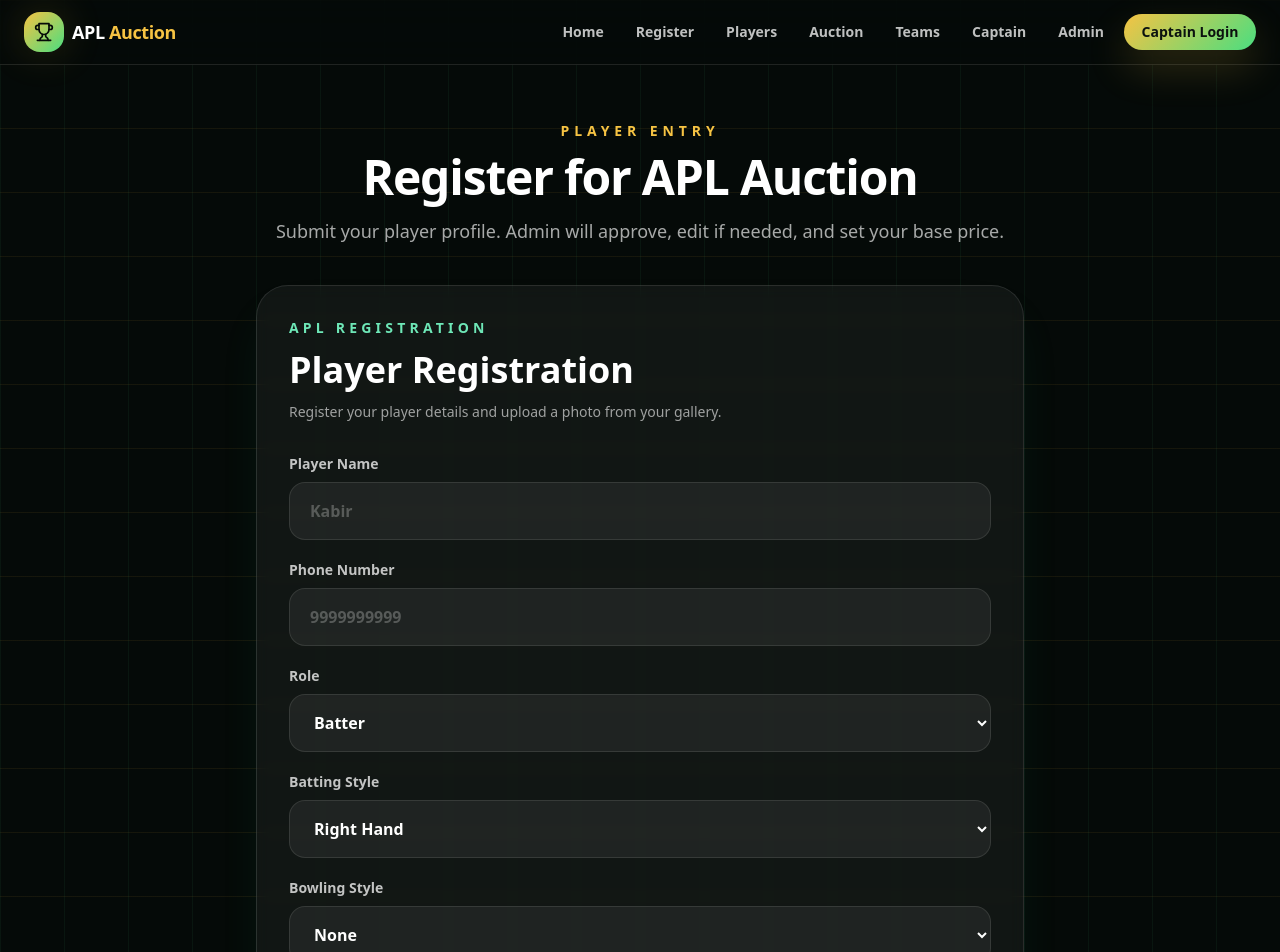
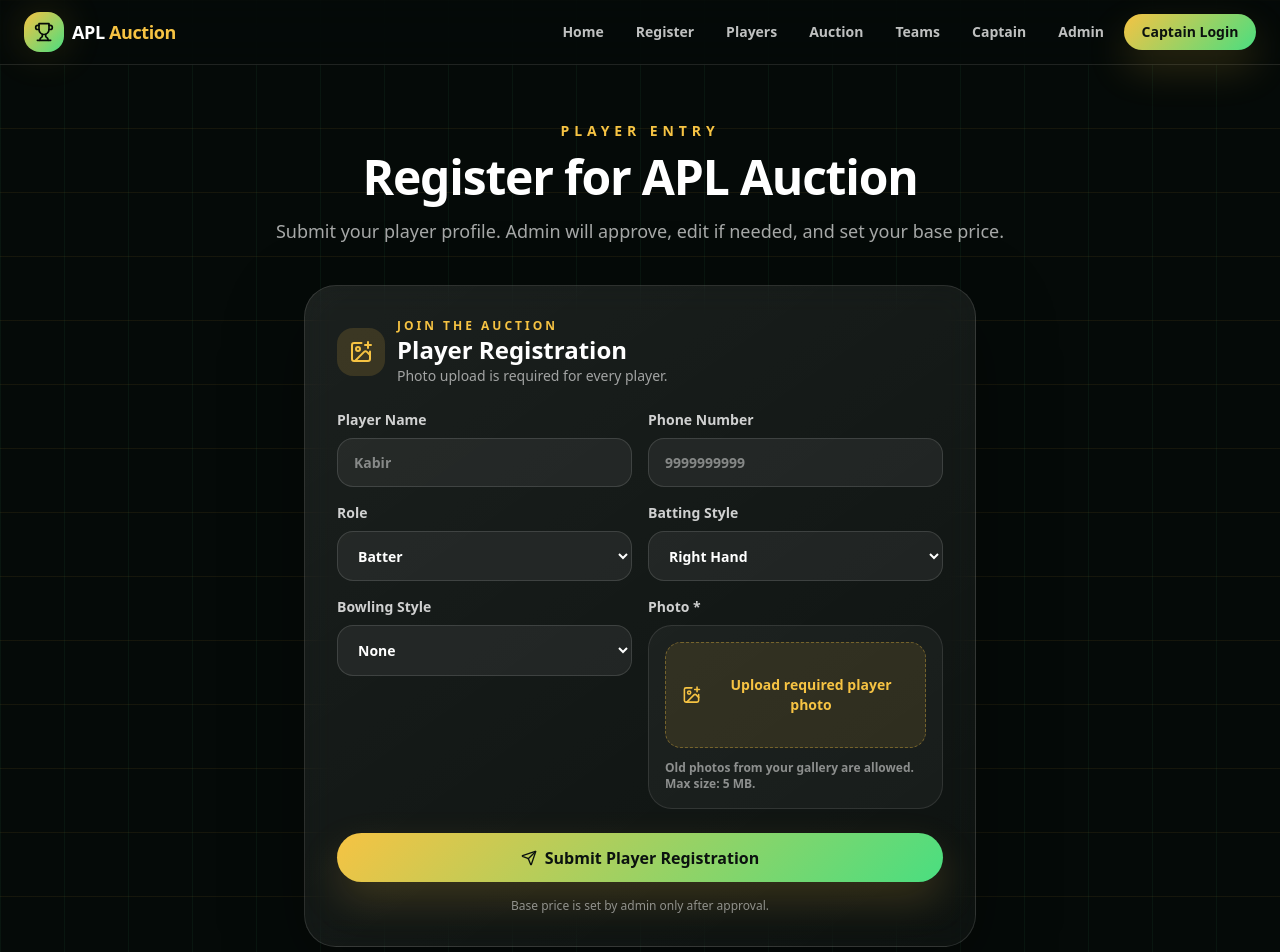
Before and after one commit to MohammedNoorDehalvi/Namee, a Next.js app: page /player-registration in a window 1280 px wide. Shown: the top 952 px of the page. Built offline with nearby package versions, Linux system fonts and the light colour scheme.

Commit message:
Make player photo required

```diff
--- a/app/api/players/register/route.ts
+++ b/app/api/players/register/route.ts
@@ -1,5 +1,6 @@
 import { NextResponse } from "next/server";
 import { z } from "zod";
+
 import { cleanPhoneInput, jsonError } from "@/lib/auction-server";
 import { isValidPhoneNumber } from "@/lib/auction-utils";
 import { createSupabaseAdmin } from "@/lib/supabase/admin";
@@ -7,7 +8,7 @@ import { createSupabaseAdmin } from "@/lib/supabase/admin";
 export const runtime = "nodejs";
 
 const PLAYER_PHOTO_BUCKET = "player-photos";
-const MAX_PHOTO_SIZE_BYTES = 2 * 1024 * 1024;
+const MAX_PHOTO_SIZE_BYTES = 5 * 1024 * 1024;
 
 const schema = z.object({
   name: z.string().trim().min(2, "Player name is required."),
@@ -15,22 +16,24 @@ const schema = z.object({
   role: z.enum(["Batter", "Bowler", "All-rounder", "Wicketkeeper"]),
   batting_style: z.enum(["Right Hand", "Left Hand"]),
   bowling_style: z.enum(["Fast", "Medium", "Spin", "None"]),
-  photo_url: z.string().url().nullable().optional(),
 });
 
 type PlayerRegistrationInput = z.infer<typeof schema>;
 
 function fileExtension(file: File) {
   const byName = file.name.split(".").pop()?.toLowerCase();
+
   if (byName && /^[a-z0-9]+$/.test(byName)) return byName;
   if (file.type === "image/png") return "png";
   if (file.type === "image/webp") return "webp";
   if (file.type === "image/gif") return "gif";
+
   return "jpg";
 }
 
 function isStorageBucketMissing(message: string) {
   const safeMessage = message.toLowerCase();
+
   return safeMessage.includes("bucket") && (safeMessage.includes("not found") || safeMessage.includes("does not exist"));
 }
 
@@ -42,20 +45,23 @@ async function ensurePhotoBucket(supabase: ReturnType<typeof createSupabaseAdmin
   });
 
   const safeMessage = error?.message.toLowerCase() || "";
+
   if (error && !safeMessage.includes("already exists") && !safeMessage.includes("already exist")) {
     throw new Error(error.message);
   }
 }
 
-async function uploadPlayerPhoto(supabase: ReturnType<typeof createSupabaseAdmin>, photo: File | null) {
-  if (!photo || photo.size === 0) return null;
+async function uploadPlayerPhoto(supabase: ReturnType<typeof createSupabaseAdmin>, photo: File) {
+  if (!photo || photo.size === 0) {
+    throw new Error("Player photo is required.");
+  }
 
   if (!photo.type.startsWith("image/")) {
     throw new Error("Please upload an image file only.");
   }
 
   if (photo.size > MAX_PHOTO_SIZE_BYTES) {
-    throw new Error("Photo is too large. Upload an image under 2 MB.");
+    throw new Error("Photo is too large. Upload an image under 5 MB.");
   }
 
   const ext = fileExtension(photo);
@@ -70,6 +76,7 @@ async function uploadPlayerPhoto(supabase: ReturnType<typeof createSupabaseAdmin
 
   if (upload.error && isStorageBucketMissing(upload.error.message)) {
     await ensurePhotoBucket(supabase);
+
     upload = await supabase.storage.from(PLAYER_PHOTO_BUCKET).upload(path, buffer, {
       contentType: photo.type || "image/jpeg",
       cacheControl: "3600",
@@ -82,13 +89,17 @@ async function uploadPlayerPhoto(supabase: ReturnType<typeof createSupabaseAdmin
   }
 
   const { data } = supabase.storage.from(PLAYER_PHOTO_BUCKET).getPublicUrl(path);
+
   return data.publicUrl;
 }
 
 async function parseRegistrationRequest(request: Request) {
   const contentType = request.headers.get("content-type") || "";
 
-  if (contentType.includes("multipart/form-data")) {
+  if (!contentType.includes("multipart/form-data")) {
+    throw new Error("Player photo is required. Please submit the form with a photo.");
+  }
+
   const formData = await request.formData();
   const photo = formData.get("photo");
 
@@ -104,9 +115,6 @@ async function parseRegistrationRequest(request: Request) {
   };
 }
 
-  return { data: await request.json(), photo: null };
-}
-
 function removedLimitMessage(message: string) {
   return message.toLowerCase().includes("already registered 2") || message.toLowerCase().includes("phone number has already registered");
 }
@@ -120,7 +128,12 @@ export async function POST(request: Request) {
       return jsonError(parsed.error.issues[0]?.message || "Invalid registration details.");
     }
 
+    if (!photo || photo.size === 0) {
+      return jsonError("Player photo is required. Please upload a photo.", 400);
+    }
+
     const phone = cleanPhoneInput(parsed.data.phone);
+
     if (!isValidPhoneNumber(phone)) {
       return jsonError("Enter a valid phone number.");
     }
@@ -129,8 +142,6 @@ export async function POST(request: Request) {
     const photoUrl = await uploadPlayerPhoto(supabase, photo);
     const payload: PlayerRegistrationInput = parsed.data;
 
-    // No registration rate limit / no max-2-phone-number check here.
-    // Phone is only normalized and validated.
     const { error } = await supabase.from("players").insert({
       name: payload.name,
       phone,
@@ -138,7 +149,7 @@ export async function POST(request: Request) {
       role: payload.role,
       batting_style: payload.batting_style,
       bowling_style: payload.bowling_style,
-      photo_url: photoUrl || payload.photo_url || null,
+      photo_url: photoUrl,
       approval_status: "Pending",
       status: "Available",
       auction_status: "PENDING",
@@ -150,6 +161,7 @@ export async function POST(request: Request) {
       if (removedLimitMessage(error.message)) {
         return jsonError("Old database phone limit is still active. Run supabase/remove_phone_limit.sql once in Supabase SQL Editor.", 400);
       }
+
       return jsonError(error.message, 400);
     }
 
--- a/components/forms/PlayerRegistrationForm.tsx
+++ b/components/forms/PlayerRegistrationForm.tsx
@@ -1,234 +1,228 @@
 "use client";
 
-import { useMemo, useRef, useState } from "react";
-import { ImagePlus, Send, X } from "lucide-react";
-import { battingStyles, bowlingStyles, playerRoles } from "@/lib/constants";
-import { normalizePhoneNumber } from "@/lib/auction-utils";
-import { compressImageFile, fileSizeLabel } from "@/lib/image-client";
-import { toast } from "@/components/ui/AppToaster";
+import { useRef, useState } from 'react';
+import { ImagePlus, Send, X } from 'lucide-react';
+
+import { battingStyles, bowlingStyles, playerRoles } from '@/lib/constants';
+import { normalizePhoneNumber } from '@/lib/auction-utils';
+import { toast } from '@/components/ui/AppToaster';
+
+const initialForm = {
+  name: '',
+  phone: '',
+  role: 'Batter',
+  batting_style: 'Right Hand',
+  bowling_style: 'None',
+};
 
 export function PlayerRegistrationForm() {
-  const fileInputRef = useRef<HTMLInputElement | null>(null);
-  const [form, setForm] = useState({
-    name: "",
-    phone: "",
-    role: "Batter",
-    batting_style: "Right Hand",
-    bowling_style: "None",
-  });
+  const [form, setForm] = useState(initialForm);
   const [file, setFile] = useState<File | null>(null);
+  const [preview, setPreview] = useState<string | null>(null);
   const [loading, setLoading] = useState(false);
-
-  const previewUrl = useMemo(() => {
-    if (!file) return null;
-    return URL.createObjectURL(file);
-  }, [file]);
+  const fileRef = useRef<HTMLInputElement | null>(null);
 
   function update(key: string, value: string) {
     setForm((old) => ({ ...old, [key]: value }));
   }
 
-  async function choosePhoto(selected: File | null) {
-    if (!selected) {
-      setFile(null);
-      return;
+  function onFileChange(nextFile: File | null) {
+    setFile(nextFile);
+
+    if (preview) {
+      URL.revokeObjectURL(preview);
     }
 
-    try {
-      const compressed = await compressImageFile(selected, { maxDimension: 900, maxSizeBytes: 900 * 1024, quality: 0.78 });
-      setFile(compressed);
-      if (compressed.size < selected.size) {
-        toast(`Photo optimized: ${fileSizeLabel(compressed.size)}`);
+    if (nextFile) {
+      setPreview(URL.createObjectURL(nextFile));
+    } else {
+      setPreview(null);
     }
-    } catch (err) {
-      toast(err instanceof Error ? err.message : "Could not use this photo.");
-      setFile(null);
-      if (fileInputRef.current) fileInputRef.current.value = "";
+  }
+
+  function removePhoto() {
+    onFileChange(null);
+    if (fileRef.current) {
+      fileRef.current.value = '';
     }
   }
 
   async function onSubmit(e: React.FormEvent) {
     e.preventDefault();
-    if (loading) return;
+
+    if (!file) {
+      toast('Player photo is required. Please upload a photo from gallery.');
+      fileRef.current?.click();
+      return;
+    }
+
+    if (!file.type.startsWith('image/')) {
+      toast('Please upload an image file only.');
+      return;
+    }
+
+    if (file.size > 5 * 1024 * 1024) {
+      toast('Photo is too large. Upload an image under 5 MB.');
+      return;
+    }
 
     setLoading(true);
+
     try {
       const body = new FormData();
-      body.append("name", form.name.trim());
-      body.append("phone", normalizePhoneNumber(form.phone));
-      body.append("role", form.role);
-      body.append("batting_style", form.batting_style);
-      body.append("bowling_style", form.bowling_style);
-      if (file) body.append("photo", file);
+      body.set('name', form.name.trim());
+      body.set('phone', normalizePhoneNumber(form.phone));
+      body.set('role', form.role);
+      body.set('batting_style', form.batting_style);
+      body.set('bowling_style', form.bowling_style);
+      body.set('photo', file);
 
-      const res = await fetch("/api/players/register", {
-        method: "POST",
+      const res = await fetch('/api/players/register', {
+        method: 'POST',
         body,
       });
 
       const json = await res.json().catch(() => ({}));
-      if (!res.ok) throw new Error(json.error || "Registration failed");
 
-      toast("Player registered. Waiting for admin approval.");
-      setForm({
-        name: "",
-        phone: "",
-        role: "Batter",
-        batting_style: "Right Hand",
-        bowling_style: "None",
-      });
-      setFile(null);
-      if (fileInputRef.current) fileInputRef.current.value = "";
+      if (!res.ok) throw new Error(json.error || 'Registration failed');
+
+      toast('Player registered. Waiting for admin approval.');
+      setForm(initialForm);
+      removePhoto();
     } catch (err) {
-      toast(err instanceof Error ? err.message : "Registration failed");
+      toast(err instanceof Error ? err.message : 'Registration failed');
     } finally {
       setLoading(false);
     }
   }
 
   return (
-    <form onSubmit={onSubmit} className="mx-auto max-w-3xl rounded-[2rem] border border-white/10 bg-white/[0.05] p-6 shadow-2xl shadow-emerald-500/10 backdrop-blur md:p-8">
-      <div className="mb-8">
-        <p className="text-sm font-semibold uppercase tracking-[0.3em] text-emerald-300">APL Registration</p>
-        <h2 className="mt-3 text-3xl font-black text-white md:text-4xl">Player Registration</h2>
-        <p className="mt-3 text-sm text-white/60">Register your player details and upload a photo from your gallery.</p>
+    <form onSubmit={onSubmit} className="glass-card mx-auto max-w-2xl rounded-[2rem] p-6 sm:p-8">
+      <div className="mb-6 flex items-center gap-3">
+        <div className="rounded-2xl bg-apl-gold/15 p-3 text-apl-gold">
+          <ImagePlus className="h-6 w-6" />
         </div>
 
-      <div className="grid gap-5">
+        <div>
+          <p className="text-xs font-black uppercase tracking-[0.25em] text-apl-gold">Join the auction</p>
+          <h1 className="text-2xl font-black">Player Registration</h1>
+          <p className="text-sm text-white/60">Photo upload is required for every player.</p>
+        </div>
+      </div>
+
+      <div className="grid gap-4 sm:grid-cols-2">
         <Field label="Player Name">
           <input
+            className="input"
             value={form.name}
-            onChange={(e) => update("name", e.target.value)}
+            onChange={(e) => update('name', e.target.value)}
             placeholder="Kabir"
             required
-            className="w-full rounded-2xl border border-white/10 bg-white/[0.06] px-5 py-4 text-base font-semibold text-white outline-none transition placeholder:text-white/25 focus:border-emerald-300/70 focus:bg-white/[0.09]"
           />
         </Field>
 
         <Field label="Phone Number">
           <input
+            className="input"
             value={form.phone}
-            onChange={(e) => update("phone", e.target.value)}
+            onChange={(e) => update('phone', e.target.value)}
             inputMode="tel"
             placeholder="9999999999"
             required
-            className="w-full rounded-2xl border border-white/10 bg-white/[0.06] px-5 py-4 text-base font-semibold text-white outline-none transition placeholder:text-white/25 focus:border-emerald-300/70 focus:bg-white/[0.09]"
           />
         </Field>
 
         <Field label="Role">
-          <select
-            value={form.role}
-            onChange={(e) => update("role", e.target.value)}
-            className="w-full rounded-2xl border border-white/10 bg-white/[0.06] px-5 py-4 text-base font-semibold text-white outline-none transition focus:border-emerald-300/70 focus:bg-white/[0.09]"
-          >
+          <select className="input" value={form.role} onChange={(e) => update('role', e.target.value)}>
             {playerRoles.map((role) => (
-              <option key={role} value={role} className="bg-slate-950 text-white">
-                {role}
-              </option>
+              <option key={role}>{role}</option>
             ))}
           </select>
         </Field>
 
         <Field label="Batting Style">
-          <select
-            value={form.batting_style}
-            onChange={(e) => update("batting_style", e.target.value)}
-            className="w-full rounded-2xl border border-white/10 bg-white/[0.06] px-5 py-4 text-base font-semibold text-white outline-none transition focus:border-emerald-300/70 focus:bg-white/[0.09]"
-          >
+          <select className="input" value={form.batting_style} onChange={(e) => update('batting_style', e.target.value)}>
             {battingStyles.map((style) => (
-              <option key={style} value={style} className="bg-slate-950 text-white">
-                {style}
-              </option>
+              <option key={style}>{style}</option>
             ))}
           </select>
         </Field>
 
         <Field label="Bowling Style">
-          <select
-            value={form.bowling_style}
-            onChange={(e) => update("bowling_style", e.target.value)}
-            className="w-full rounded-2xl border border-white/10 bg-white/[0.06] px-5 py-4 text-base font-semibold text-white outline-none transition focus:border-emerald-300/70 focus:bg-white/[0.09]"
-          >
+          <select className="input" value={form.bowling_style} onChange={(e) => update('bowling_style', e.target.value)}>
             {bowlingStyles.map((style) => (
-              <option key={style} value={style} className="bg-slate-950 text-white">
-                {style}
-              </option>
+              <option key={style}>{style}</option>
             ))}
           </select>
         </Field>
 
-        <Field label="Photo">
-          <div className="rounded-2xl border border-dashed border-white/15 bg-white/[0.04] p-4">
-            <input
-              ref={fileInputRef}
-              type="file"
-              accept="image/*"
-              className="hidden"
-              onChange={(e) => void choosePhoto(e.target.files?.[0] || null)}
+        <Field label="Photo *">
+          <div className="rounded-3xl border border-white/10 bg-white/[0.04] p-4">
+            {preview ? (
+              <div className="flex items-center gap-4">
+                <img
+                  src={preview}
+                  alt="Selected player"
+                  className="h-24 w-24 rounded-2xl border border-white/10 object-cover"
                 />
 
-            {previewUrl ? (
-              <div className="flex flex-col gap-4 sm:flex-row sm:items-center">
-                {/* eslint-disable-next-line @next/next/no-img-element */}
-                <img src={previewUrl} alt="Selected player" className="h-28 w-28 rounded-2xl object-cover ring-1 ring-white/10" />
                 <div className="min-w-0 flex-1">
-                  <p className="truncate text-sm font-bold text-white">{file?.name}</p>
-                  <p className="mt-1 text-xs text-white/50">Gallery photo selected • {file ? fileSizeLabel(file.size) : ""}</p>
-                  <div className="mt-4 flex flex-wrap gap-2">
+                  <p className="truncate font-bold text-white">{file?.name}</p>
+                  <p className="mt-1 text-xs text-white/50">Gallery photo selected</p>
                   <button
                     type="button"
-                      onClick={() => fileInputRef.current?.click()}
-                      className="rounded-full border border-white/10 bg-white/[0.07] px-4 py-2 text-xs font-bold text-white transition hover:bg-white/[0.12]"
+                    onClick={removePhoto}
+                    className="mt-3 inline-flex items-center gap-2 rounded-full border border-red-300/25 bg-red-400/10 px-4 py-2 text-sm font-black text-red-200"
                   >
-                      Change Photo
-                    </button>
-                    <button
-                      type="button"
-                      onClick={() => {
-                        setFile(null);
-                        if (fileInputRef.current) fileInputRef.current.value = "";
-                      }}
-                      className="inline-flex items-center gap-2 rounded-full border border-red-400/20 bg-red-500/10 px-4 py-2 text-xs font-bold text-red-200 transition hover:bg-red-500/20"
-                    >
-                      <X className="h-3.5 w-3.5" /> Remove
+                    <X size={16} /> Remove
                   </button>
                 </div>
               </div>
-              </div>
             ) : (
-              <button
-                type="button"
-                onClick={() => fileInputRef.current?.click()}
-                className="flex w-full flex-col items-center justify-center rounded-2xl bg-black/20 px-5 py-8 text-center transition hover:bg-black/30"
-              >
-                <ImagePlus className="h-9 w-9 text-emerald-300" />
-                <span className="mt-3 text-base font-extrabold text-white">Choose Photo From Gallery</span>
-                <span className="mt-1 text-xs text-white/45">JPG, PNG, WEBP or GIF. Large photos are optimized before upload.</span>
-              </button>
+              <label className="flex cursor-pointer items-center justify-center gap-3 rounded-2xl border border-dashed border-apl-gold/35 bg-apl-gold/10 px-4 py-8 text-center font-black text-apl-gold">
+                <ImagePlus size={20} />
+                Upload required player photo
+                <input
+                  ref={fileRef}
+                  className="hidden"
+                  type="file"
+                  accept="image/*"
+                  required
+                  onChange={(e) => onFileChange(e.target.files?.[0] || null)}
+                />
+              </label>
             )}
+
+            {preview && (
+              <input
+                ref={fileRef}
+                className="hidden"
+                type="file"
+                accept="image/*"
+                required
+                onChange={(e) => onFileChange(e.target.files?.[0] || null)}
+              />
+            )}
+
+            <p className="mt-3 text-xs text-white/50">Old photos from your gallery are allowed. Max size: 5 MB.</p>
           </div>
         </Field>
       </div>
 
-      <button
-        type="submit"
-        disabled={loading}
-        className="mt-8 inline-flex w-full items-center justify-center gap-3 rounded-full bg-gradient-to-r from-yellow-300 via-lime-300 to-emerald-400 px-6 py-4 text-base font-black text-slate-950 shadow-xl shadow-emerald-500/20 transition hover:scale-[1.01] disabled:cursor-not-allowed disabled:opacity-60"
-      >
-        <Send className="h-5 w-5" />
-        {loading ? "Submitting..." : "Submit Player Registration"}
+      <button disabled={loading} className="btn-primary mt-6 w-full disabled:cursor-not-allowed disabled:opacity-60">
+        <Send className="h-4 w-4" />
+        {loading ? 'Submitting...' : 'Submit Player Registration'}
       </button>
 
-      <p className="mt-5 text-center text-sm text-white/45">Base price is set by admin only after approval.</p>
+      <p className="mt-4 text-center text-xs text-white/50">Base price is set by admin only after approval.</p>
     </form>
   );
 }
 
 function Field({ label, children }: { label: string; children: React.ReactNode }) {
   return (
-    <label className="block">
-      <span className="mb-2 block text-sm font-extrabold text-white/75">{label}</span>
+    <label className="block text-sm font-bold text-white/80">
+      <span className="mb-2 block">{label}</span>
       {children}
     </label>
   );
```
Lines whose indentation alone changed are shown as unchanged.
